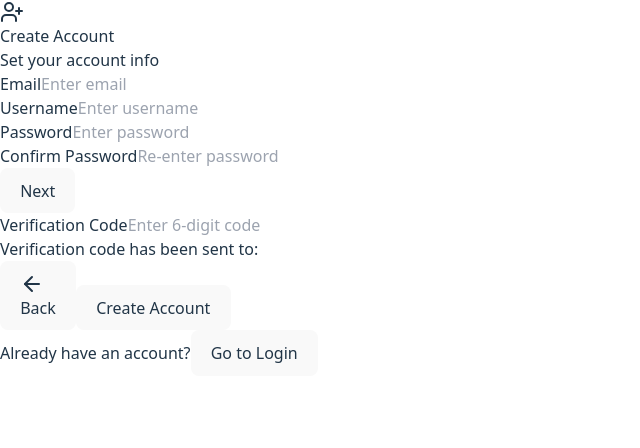
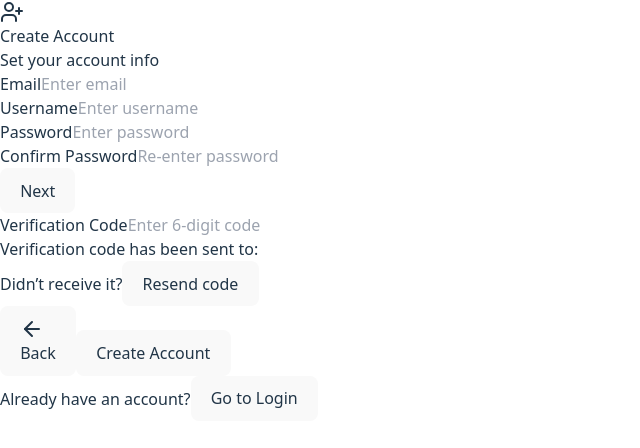
Before and after one commit to akirayumeno/Sendme, a React (Vite) app in the folder frontend/: page / in a window 1280 px wide. Both pictures are taken after a click on the button "Sign Up Now". Shown: the top 448 px of the page, without its empty margins (0-640 px from the left). Built offline with nearby package versions, Linux system fonts and the light colour scheme; no server answers.

Commit message:
feat(auth): add resend OTP button with cooldown
- Add resend action on verification step.

- Enforce 60s cooldown timer to match backend rate limit.

```diff
--- a/frontend/src/components/auth/register.tsx
+++ b/frontend/src/components/auth/register.tsx
@@ -1,4 +1,4 @@
-import React, {useState} from 'react';
+import React, {useEffect, useState} from 'react';
 import {ArrowLeft, UserPlus} from 'lucide-react';
 import type {ThemeConfig} from '../../types/type.tsx';
 
@@ -26,6 +26,7 @@ const Register: React.FC<RegisterProps> = ({
     const [otpCode, setOtpCode] = useState<string>('');
     const [localError, setLocalError] = useState<string | null>(null);
     const [step, setStep] = useState<'credentials' | 'verify'>('credentials');
+    const [resendCooldown, setResendCooldown] = useState<number>(0);
 
     const isDark = themeConfig.themeClasses.includes('bg-gray-900');
     const {cardClasses, inputClasses} = themeConfig;
@@ -42,10 +43,29 @@ const Register: React.FC<RegisterProps> = ({
         try {
             await onRequestOtp(email, username, password);
             setStep('verify');
+            setResendCooldown(60);
         } catch {
             setLocalError('Failed to send verification code.');
         }
     };
+
+    const handleResend = async () => {
+        setLocalError(null);
+        try {
+            await onRequestOtp(email, username, password);
+            setResendCooldown(60);
+        } catch {
+            setLocalError('Failed to resend verification code.');
+        }
+    };
+
+    useEffect(() => {
+        if (resendCooldown <= 0) return;
+        const timer = window.setTimeout(() => {
+            setResendCooldown((prev) => Math.max(0, prev - 1));
+        }, 1000);
+        return () => window.clearTimeout(timer);
+    }, [resendCooldown]);
 
     const handleCreateAccount = async (e: React.FormEvent) => {
         e.preventDefault();
@@ -199,6 +219,24 @@ const Register: React.FC<RegisterProps> = ({
                                 Verification code has been sent to: <span className="font-medium">{email}</span>
                             </p>
 
+                            <div className="flex items-center justify-between text-xs">
+                                <span className={`${isDark ? 'text-gray-400' : 'text-gray-600'}`}>
+                                    Didn’t receive it?
+                                </span>
+                                <button
+                                    type="button"
+                                    onClick={handleResend}
+                                    disabled={isLoading || resendCooldown > 0}
+                                    className={`font-medium ${
+                                        isLoading || resendCooldown > 0
+                                            ? 'text-gray-400 cursor-not-allowed'
+                                            : 'text-blue-500 hover:text-blue-400'
+                                    }`}
+                                >
+                                    {resendCooldown > 0 ? `Resend in ${resendCooldown}s` : 'Resend code'}
+                                </button>
+                            </div>
+
                             {(error || localError) && (
                                 <div className="p-3 bg-red-100 border border-red-400 text-red-700 rounded-lg text-sm" role="alert">
                                     {error || localError}
```
